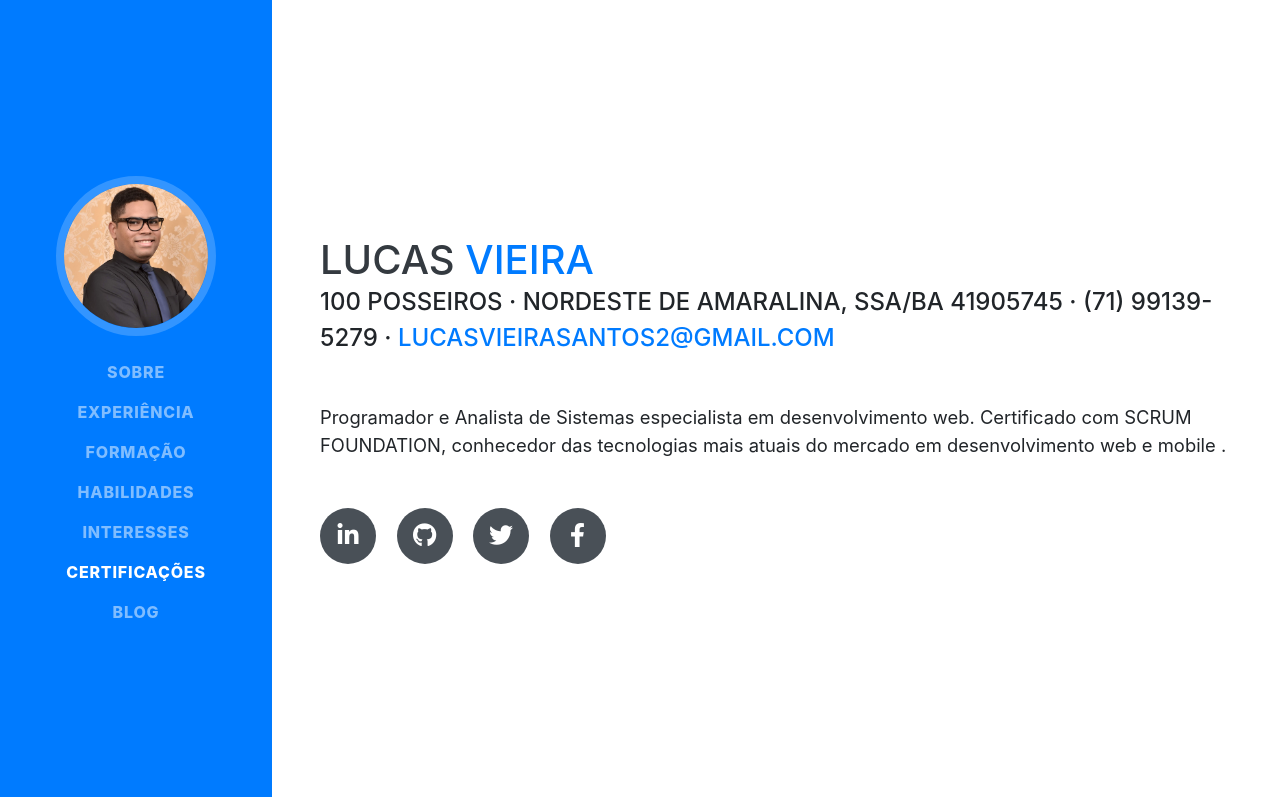
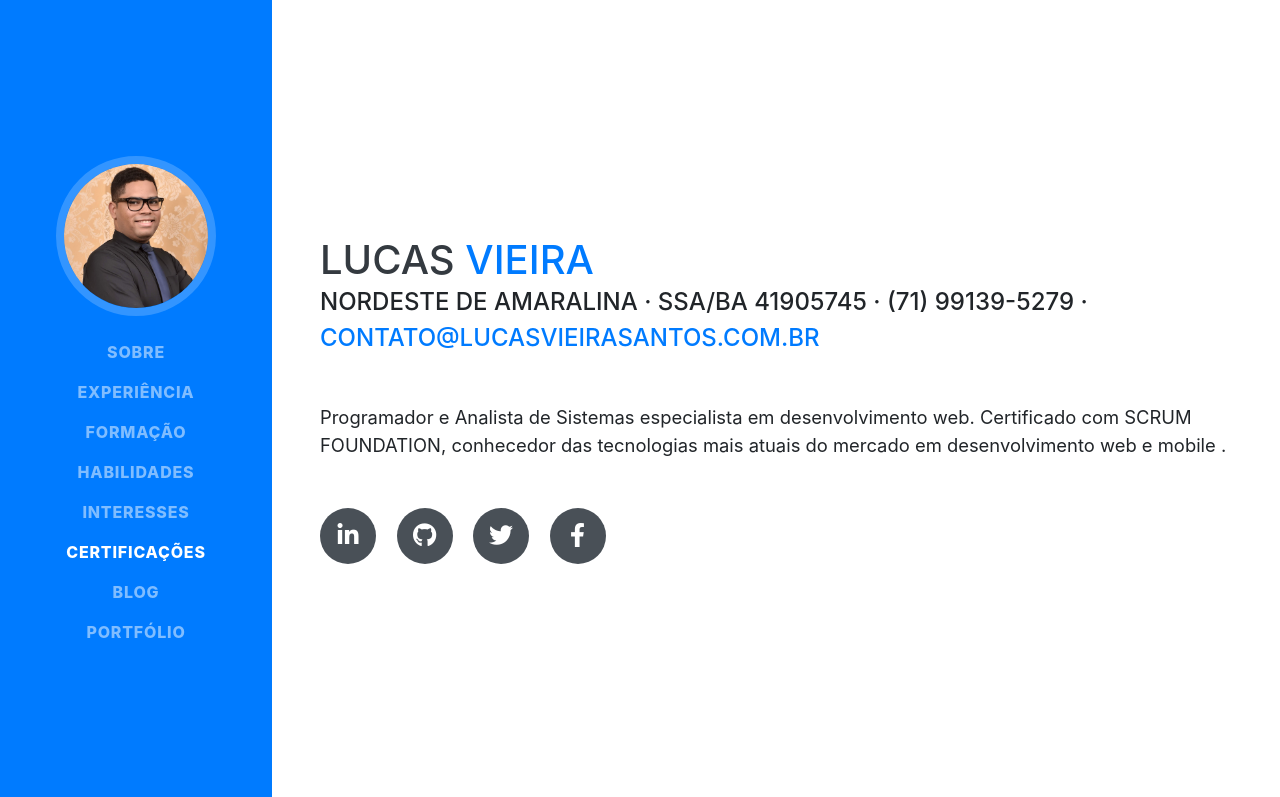
Before and after one commit to vieira32l/lucasvieirasantos-site-old, a website with bundled scripts: page www.lucasvieirasantos.com.br/index.html in a window 1280 px wide. Shown: the top 797 px of the page. Built offline with nearby package versions, Linux system fonts and the light colour scheme; a web font is replaced by a local one.

Commit message:
01/12/2019

```diff
--- a/www.lucasvieirasantos.com.br/index.html
+++ b/www.lucasvieirasantos.com.br/index.html
@@ -61,6 +61,9 @@
         <li class="nav-item">
           <a class="nav-link js-scroll-trigger" href="#blog" onclick="alert('Em breve...');">Blog</a>
         </li>
+        <li class="nav-item">
+          <a class="nav-link js-scroll-trigger" href="#portfolio" onclick="alert('Em breve...');">Portfólio</a>
+        </li>
       </ul>
     </div>
   </nav>
@@ -72,8 +75,8 @@
         <h1 class="mb-0">LUCAS
           <span class="text-primary">VIEIRA</span>
         </h1>
-        <div class="subheading mb-5">100 Posseiros · Nordeste de Amaralina, SSA/BA 41905745 · (71) 99139-5279 ·
-          <a href="mailto:name@email.com">lucasvieirasantos2@gmail.com</a>
+        <div class="subheading mb-5">Nordeste de Amaralina · SSA/BA 41905745 · (71) 99139-5279 ·
+          <a href="mailto:name@email.com">contato@lucasvieirasantos.com.br</a>
         </div>
         <p class="lead mb-5">Programador e Analista de Sistemas especialista em desenvolvimento web. Certificado com SCRUM FOUNDATION, conhecedor das tecnologias mais atuais do mercado em desenvolvimento web e mobile .</p>
         <div class="social-icons">
```
